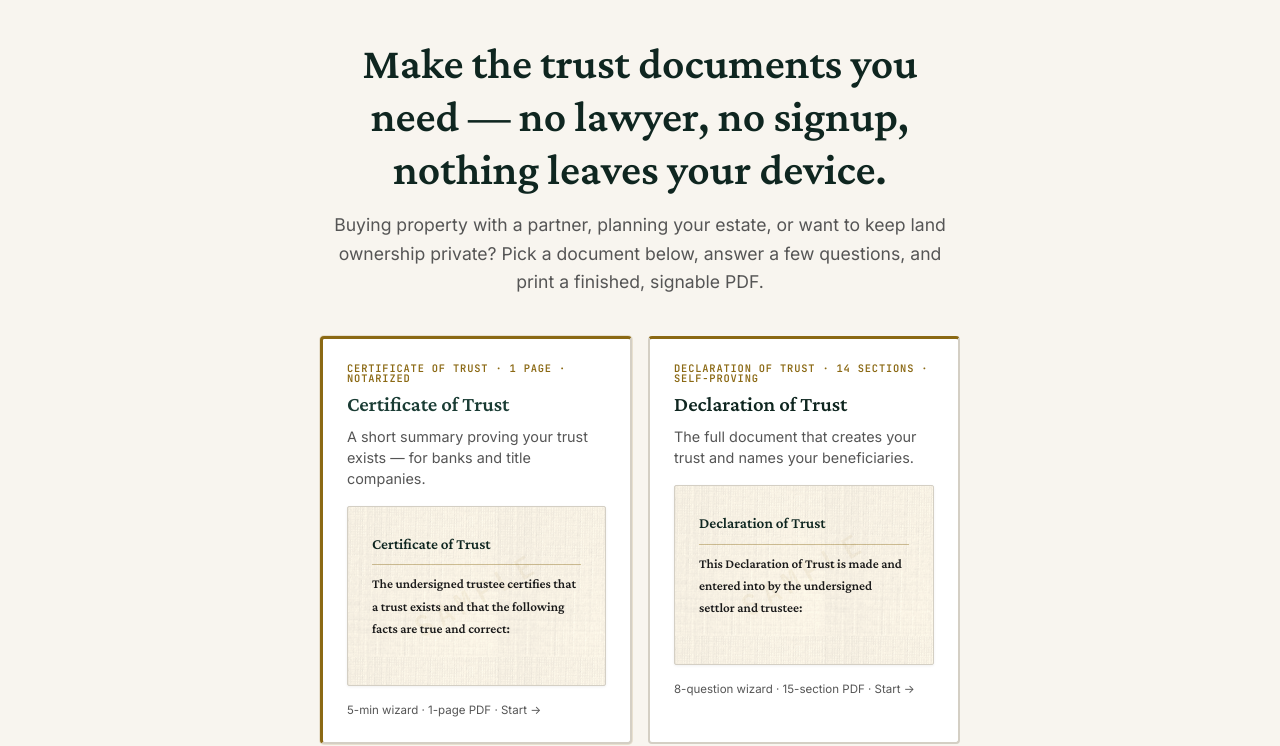
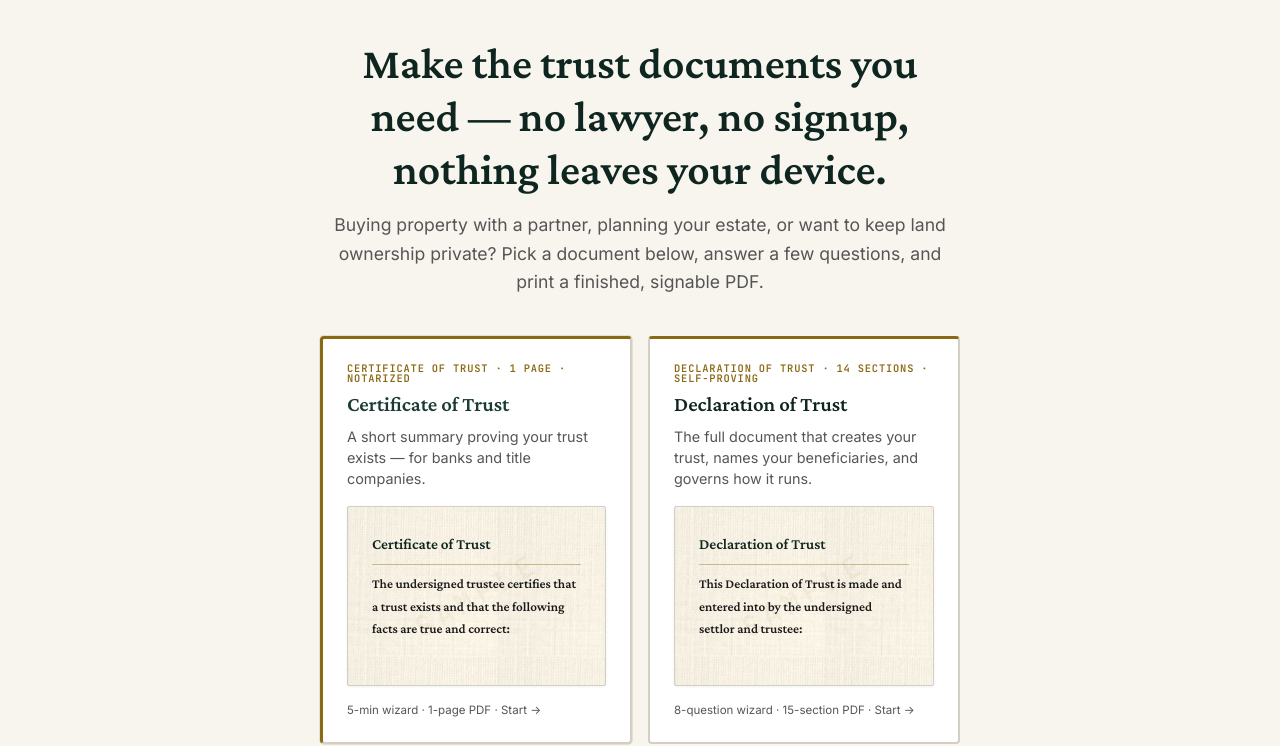
Before and after one commit to sheffk78/freetrustdocs, an Astro site: page / in a window 1280 px wide. Shown: the part 86-832 px from the top of the page. Built offline with nearby package versions, Linux system fonts and the light colour scheme; Astro itself is replaced by a stand-in of ours.

Commit message:
fix: extend Declaration of Trust gloss to match visual length of other cards

```diff
--- a/src/pages/index.astro
+++ b/src/pages/index.astro
@@ -60,7 +60,7 @@ const documents = [
     key: 'declaration',
     title: 'Declaration of Trust',
     kicker: 'Declaration of Trust · 14 sections · Self-Proving',
-    gloss: 'The full document that creates your trust and names your beneficiaries.',
+    gloss: 'The full document that creates your trust, names your beneficiaries, and governs how it runs.',
     create: '/create/declaration-of-trust/',
     guide: '/declaration-of-trust/',
     meta: '8-question wizard · 15-section PDF · Start →',
```
